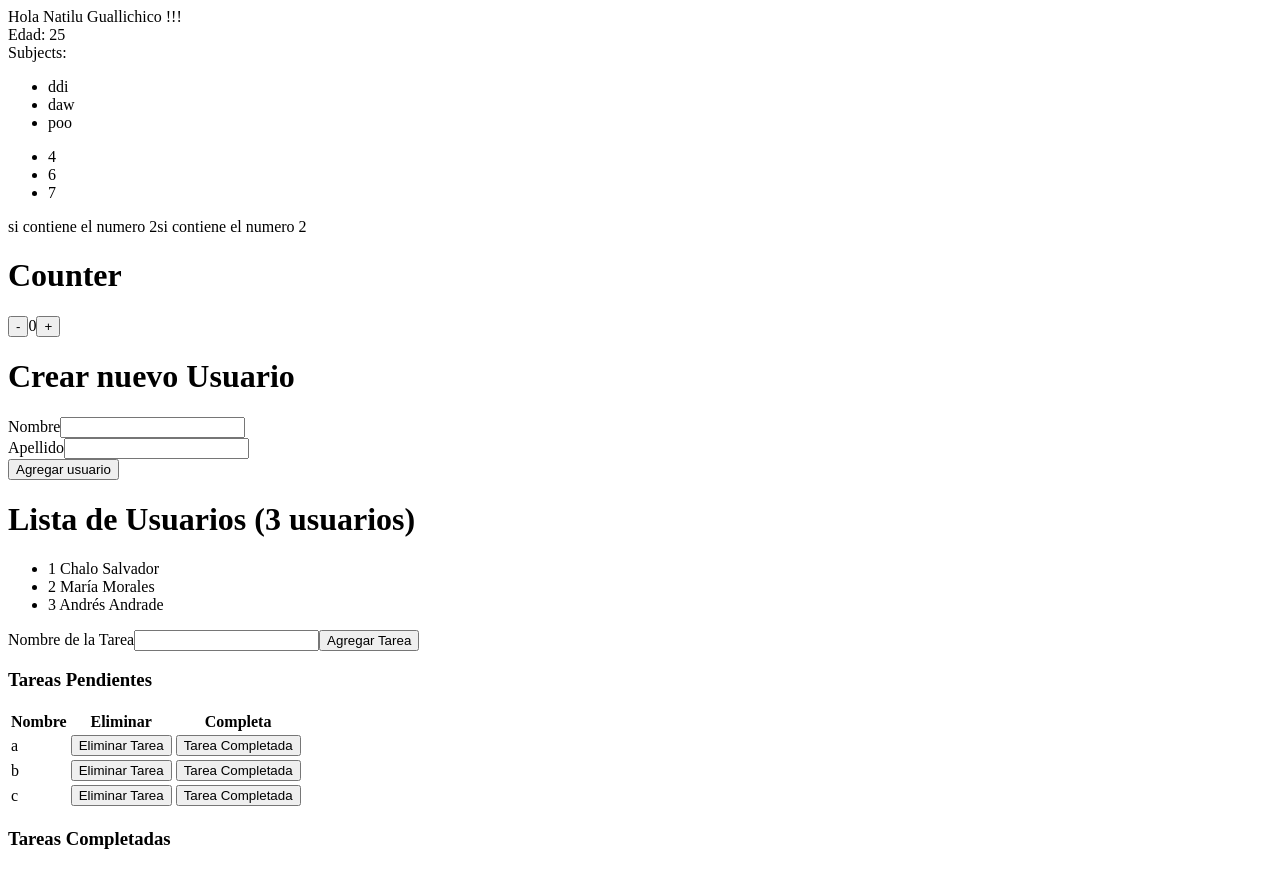
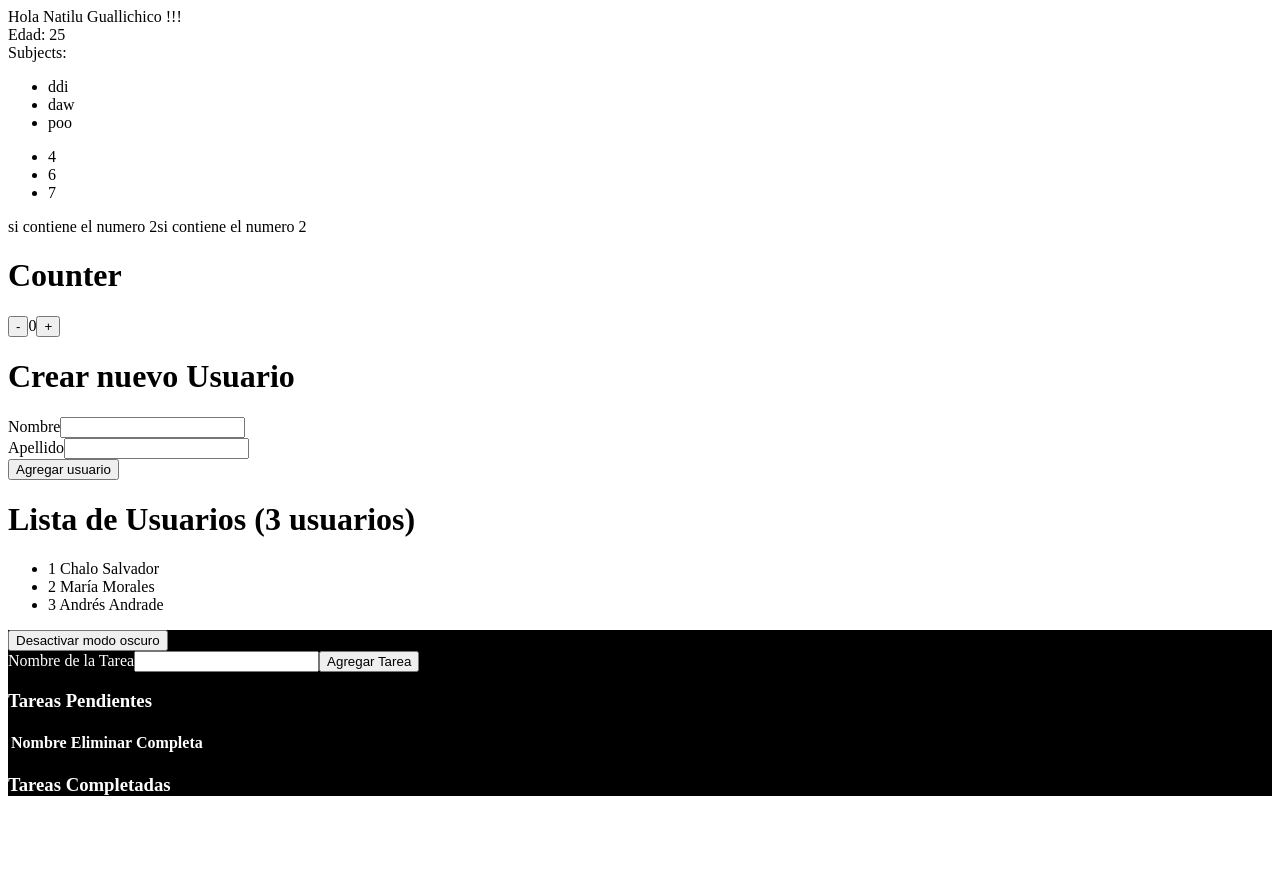
Before and after one commit to NatalyGuallichico01/hooK-useEffect-React, a React (Create React App) app: page / in a window 1280 px wide. After the commit the page ends 815 px from the top, so only its background shows below. Built offline with nearby package versions, Linux system fonts and the light colour scheme.

Commit message:
hooks useEffect

```diff
--- a/src/components/TodoList.js
+++ b/src/components/TodoList.js
@@ -1,13 +1,36 @@
 import { useEffect, useRef, useState } from "react";
+import "../styles/todoList.css";
 const TodoList = () => {
-  const [todos, setTodos] = useState(["a", "b", "c"]);
+  const [todos, setTodos] = useState([]);
   const [completed, setCompleted] = useState([]);
+  const [darkMode, setDarkMode] = useState([false]);
   //huks
   const inputRef = useRef(null);
   //poner todos los hooks al inicio
   useEffect(() => {
-    console.log("TodoList Mounted");
-  });
+    console.log("useEffect TodoList (en cada renderizada) ");
+  }); //se ejecuta en cada renderizada del componente
+  useEffect(() => {
+    console.log("useEffect TodoList (solo cuando se monta)");
+  }, []); //si la lista de dependencias es vacia {[]} el arreglo vacio se ejecuta solo cuando se montan un componente
+  useEffect(() => {
+    console.log("useEffect TodoList (completed)");
+  }, [completed]); //se ejecuta solo cuando se actualiza la variable de estado "completed"
+  useEffect(() => {
+    console.log("useEffect TodoList (completed, todo)");
+    if (todos.length > 0) {
+      document.title = `tienes ${todos.length} tareas pendientes`;
+    } else {
+      document.title = "No tienes  tareas pendientes";
+    }
+  }, [todos]); //se ejecuta solo cuando se actualiza la variable de estado "completed" y "todos"
+  useEffect(() => {
+    if (darkMode) {
+      console.log("DARK");
+    } else {
+      console.log("LIGHT");
+    }
+  }, [darkMode]);
   const handleAddTask = () => {
     // const newTodo = document.querySelector("#todo").value;
     //setTodos((prevState) => [...prevState, newTodo]);
@@ -33,8 +56,14 @@ const TodoList = () => {
     setCompleted((prevState) => [...prevState, taskComplete]);
   };
   //el ref={inputRef} es parte del huks
+  const handleSetDarkMode = () => {
+    setDarkMode(!darkMode);
+  };
   return (
-    <div>
+    <div className={darkMode ? "dark-mood" : ""}>
+      <button onClick={handleSetDarkMode}>
+        {darkMode ? "Desactivar" : "Activar"} modo oscuro
+      </button>
       <div>
         <label htmlForm="Todo">Nombre de la Tarea</label>
         <input type="text" id="todo" ref={inputRef} />
--- /dev/null
+++ b/src/styles/todoList.css
@@ -0,0 +1,4 @@
+.dark-mood{
+    background-color: #000000;
+    color: #ffffff;
+}
```
